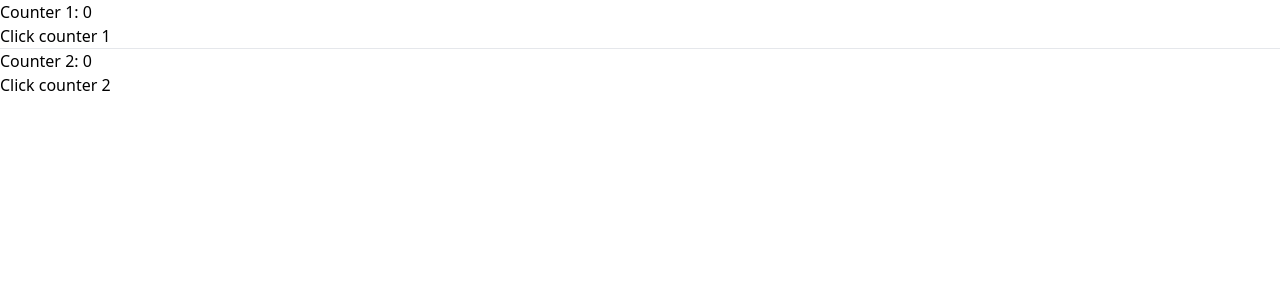
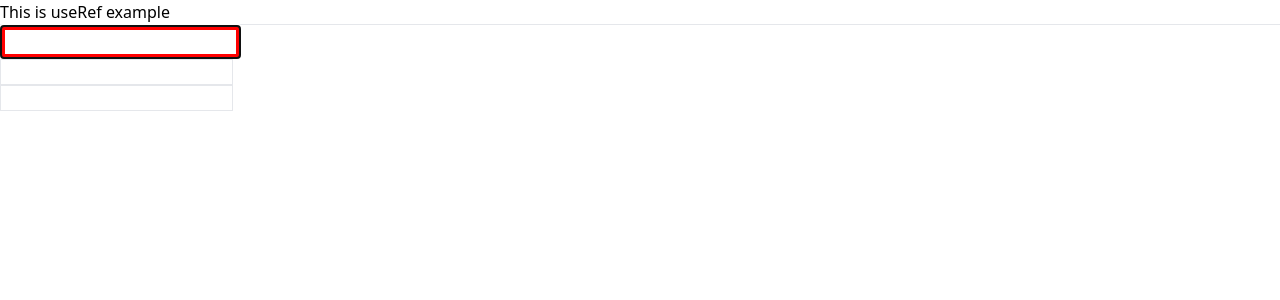
Before and after one commit to DimitriTedom/Learning-More-About-React, a React (Vite) app: page / in a window 1280 px wide. Shown: the top 300 px of the page. Built offline with nearby package versions, Linux system fonts and the light colour scheme.

Commit message:
Learning more about UseRef Hook

```diff
--- a/src/App.css
+++ b/src/App.css
@@ -0,0 +1,3 @@
+input{
+    @apply border;
+}
--- a/src/App.jsx
+++ b/src/App.jsx
@@ -17,8 +17,9 @@ import Timer from './components/Timer'
 import Posts from './components/Posts'
 import UseCallback from './components/UseCallback'
 import UseMemo from './components/UseMemo'
+import UseRef from './components/UseRef'
 function App() {
-  const [toggle,setToggle] = useState(false);
+  // const [toggle,setToggle] = useState(false);
   return (
     <>
   {/* <List/>
@@ -44,7 +45,8 @@ function App() {
     {/* <UseEffectCom/>  */}
     {/* <Timer/> */}
     {/* <UseCallback/> */}
-    <UseMemo/>
+    {/* <UseMemo/> */}
+    <UseRef/>
     </>
   )
 }
--- /dev/null
+++ b/src/components/UseRef.jsx
@@ -0,0 +1,32 @@
+import { useEffect, useRef, useState } from "react";
+
+const UseRef = () => {
+    const [input,setInput] = useState({name: "",email: "",password: ""});
+
+    const inputRef = useRef(null);
+    useEffect(()=>{
+        console.log(inputRef.current);
+        inputRef.current.focus();
+        inputRef.current.style.border = "5px solid red";
+    },[]);
+
+    const handleChange = (e) =>{
+        setInput((prev)=>({...prev, [e.target.name]:e.target.value}));
+    };
+    // console.log(input);
+  return (
+    <div>
+        <p>This is useRef example</p>
+        <hr />
+        <input type="text"name="name" value={input.name} onChange={handleChange} ref={inputRef} />
+        <br />
+        <input type="email" name="email" value={input.email} onChange={handleChange}/>
+
+        <br />
+        <input type="password" name="password" value={input.password} onChange={handleChange} />
+
+    </div>
+  )
+}
+/*Le hook useRef est un outil puissant dans React, permettant aux développeurs de gérer efficacement les références et les valeurs persistantes. Sa capacité à interagir avec le DOM sans provoquer de re-rendu en fait un choix privilégié pour diverses applications, notamment dans les animations, les transitions et le stockage temporaire de données. En comprenant bien son fonctionnement et ses applications, vous pouvez améliorer significativement la performance et la réactivité de vos composants React. */
+export default UseRef
```
